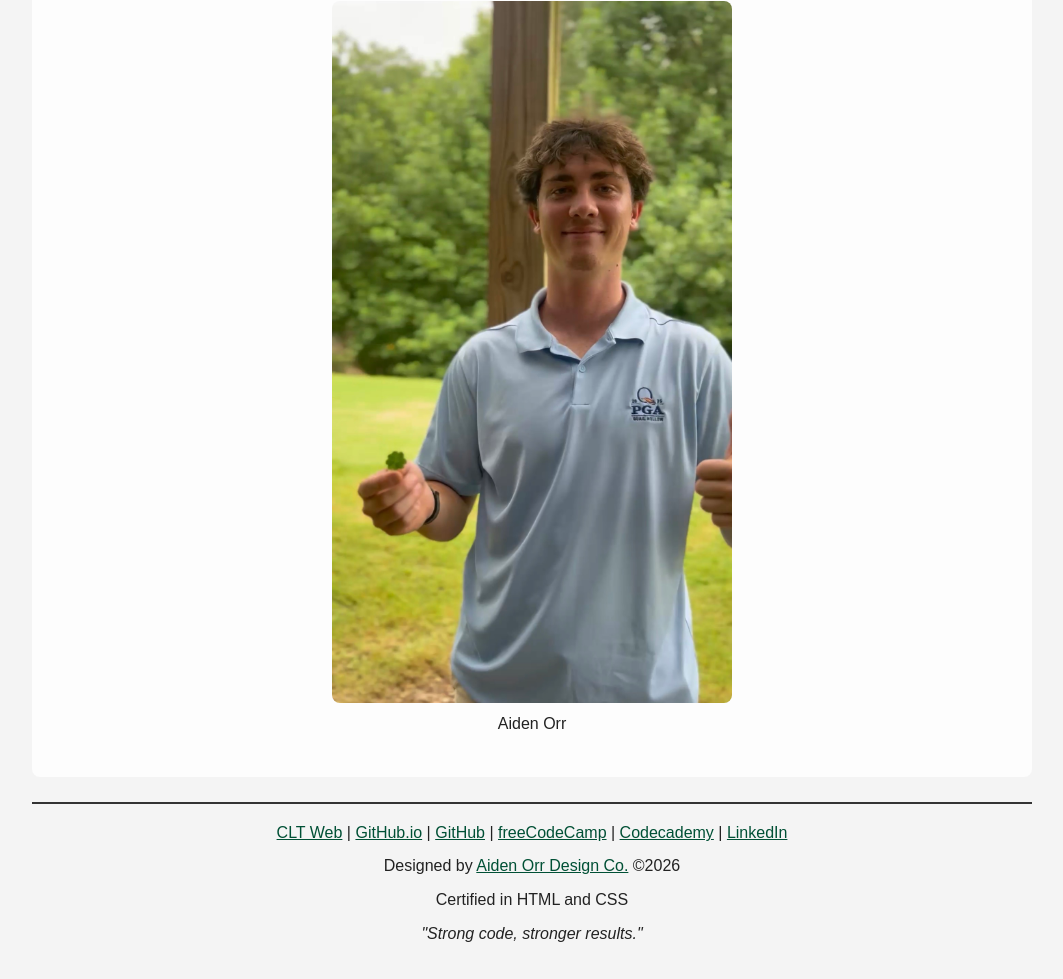
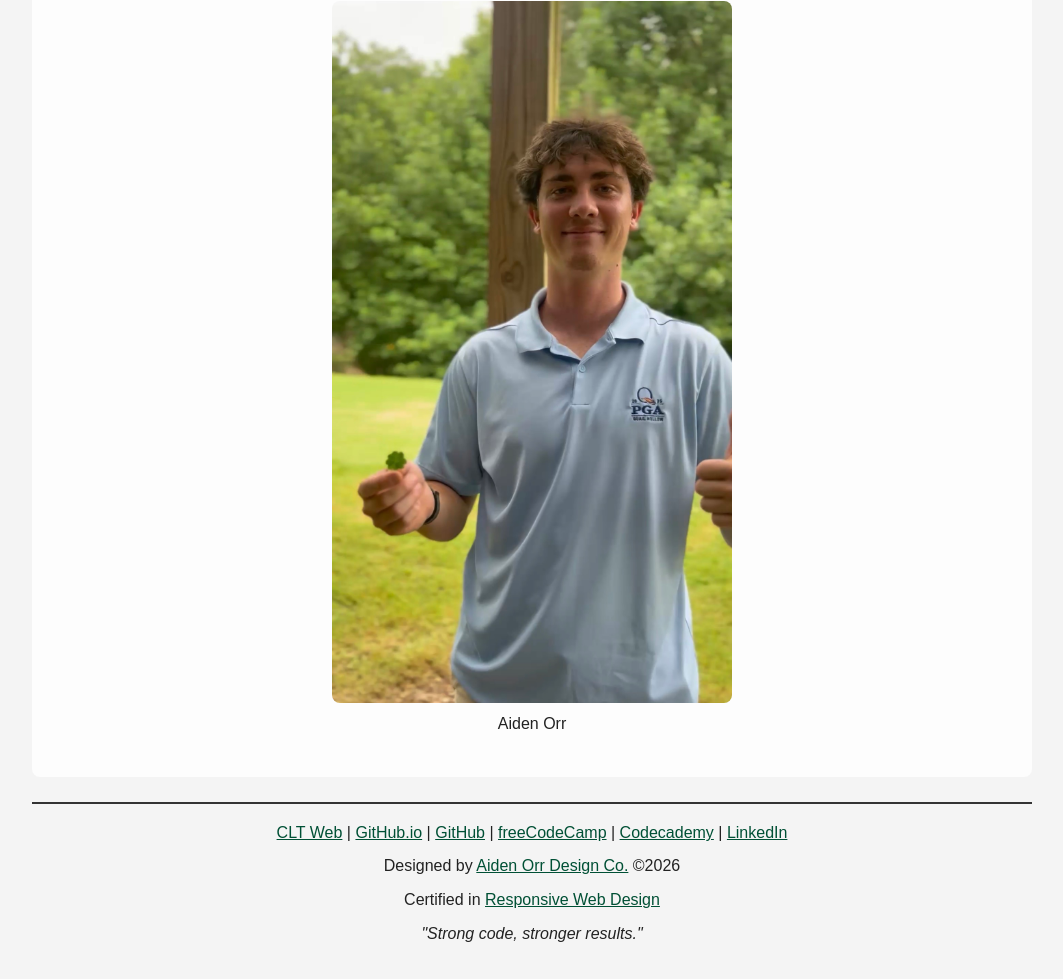
Before and after one commit to aiden-orr/aiden-orr.github.io, a plain HTML site: page itis3135/index.html in a window 1280 px wide. Shown: the part 330-1309 px from the top of the page, without its empty margins (108-1171 px from the left). Drawn offline with Linux system fonts and the light colour scheme.

Commit message:
Update footer.html

```diff
--- a/itis3135/components/footer.html
+++ b/itis3135/components/footer.html
@@ -11,6 +11,9 @@
     <p>
         Designed by <a href="../aidenorrdesignco.com/">Aiden Orr Design Co.</a> &copy;2026
     </p>
-    <p>Certified in HTML and CSS</p>
+    <p>
+        Certified in
+        <a href="https://www.freecodecamp.org/certification/aiden_orruncc/responsive-web-design-v9">Responsive Web Design</a>
+    </p>
     <p><em>"Strong code, stronger results."</em></p>
 </footer>
```
